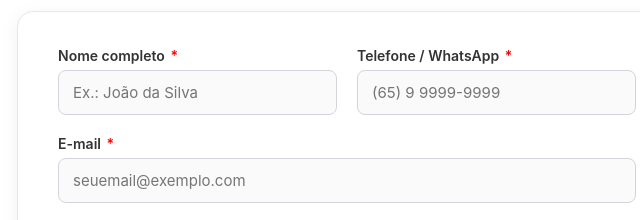
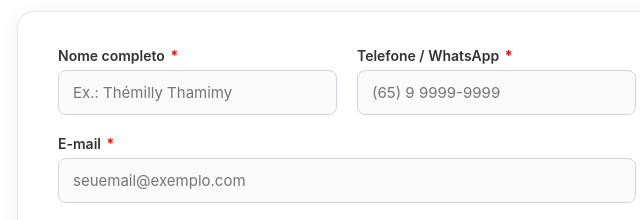
Before and after one commit to farcen86/farcen86.github.io, a plain HTML site: page contato.html in a window 1280 px wide. Shown: the part 287-507 px from the top of the page, 293-933 px from the left. Drawn offline with Linux system fonts and the light colour scheme.

Commit message:
Add files via upload

```diff
--- a/contato.html
+++ b/contato.html
@@ -60,7 +60,7 @@
                 <input
                   type="text"
                   id="nome"
-                  placeholder="Ex.: João da Silva"
+                  placeholder="Ex.: Thémilly Thamimy"
                   maxlength="80"
                 >
                 <span class="msg-erro" id="erro-nome">
```
